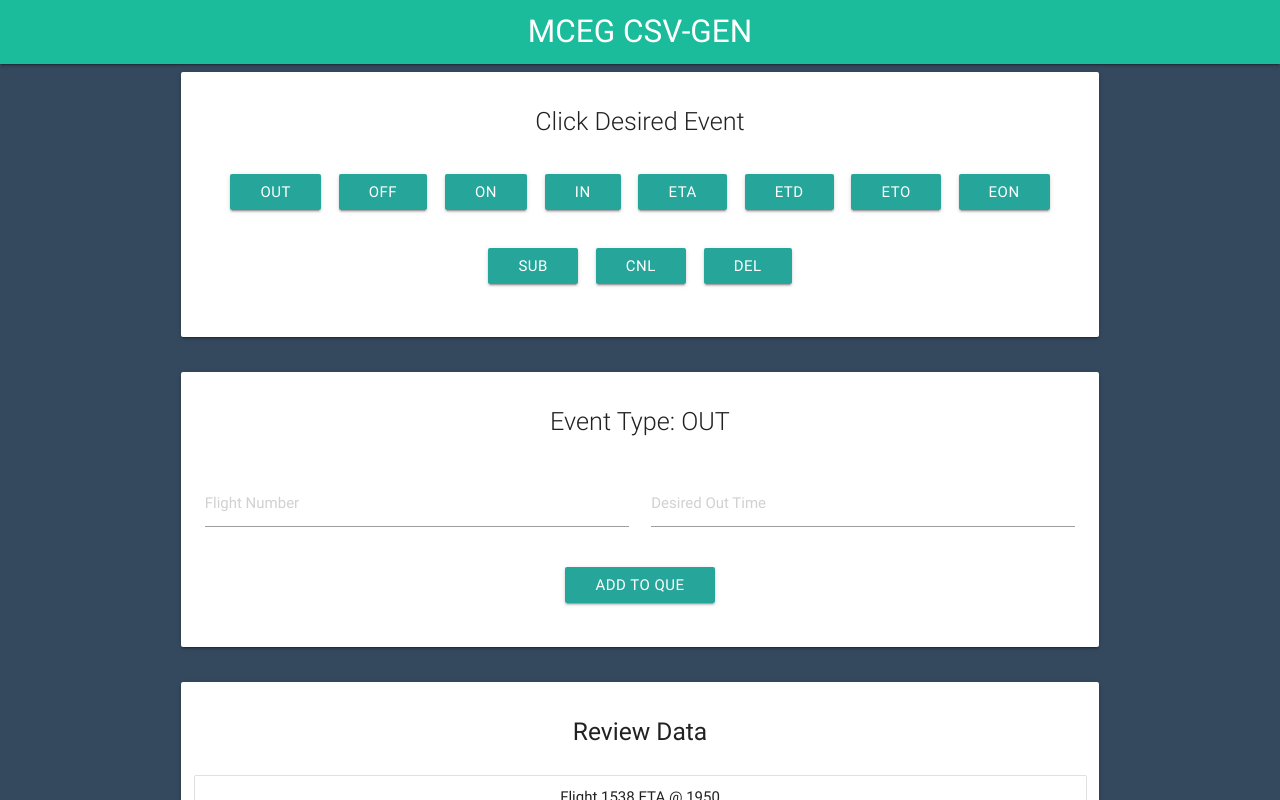
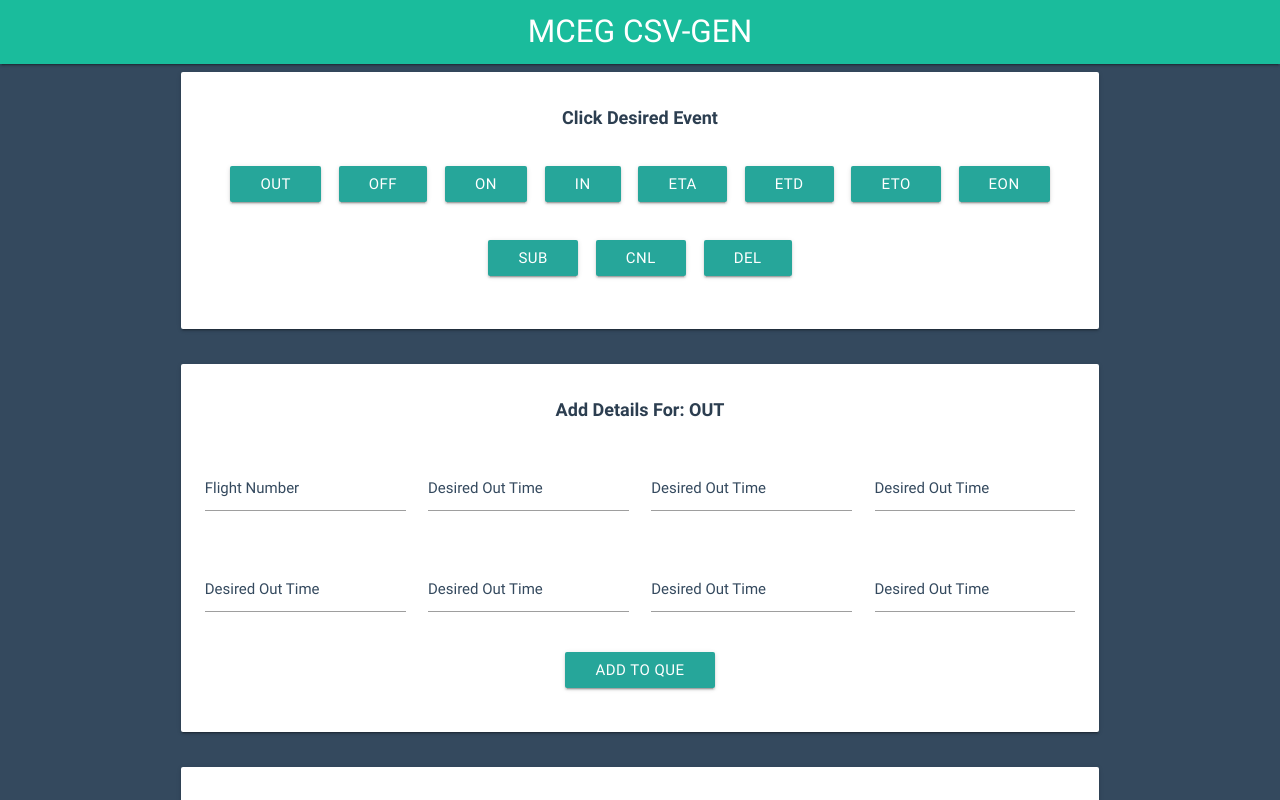
Before and after one commit to adnanmc/MCEG-CSV-GEN, an Angular app: page / in a window 1280 px wide. Shown: the top 800 px of the page. Built offline with nearby package versions, Linux system fonts and the light colour scheme; what ng2-materialize would draw is missing.

Commit message:
Minor gui update

```diff
--- a/src/app/app.component.css
+++ b/src/app/app.component.css
@@ -1,9 +1,3 @@
 nav {
   background-color: #1abc9c;
 }
-
-h5 {
-  font-size: 1.2rem;
-  color: #2c3e50;
-  font-weight: bold;
-}
--- a/src/app/events/events.component.html
+++ b/src/app/events/events.component.html
@@ -1,10 +1,10 @@
 
-<div class="row">
-  <div class="card-panel #ecf0f1">
+<div class="row center">
+  <div class="card-panel">
       <div class="row">
-        <h5 class="flow-text center">Click Desired Event</h5>
+        <h5>Click Desired Event</h5>
       </div>
-      <div class="row center">
+      <div class="row">
         <a class="waves-effect waves-light btn btn-evt">OUT</a>
         <a class="waves-effect waves-light btn btn-evt">OFF</a>
         <a class="waves-effect waves-light btn btn-evt">ON</a>
@@ -15,7 +15,7 @@
         <a class="waves-effect waves-light btn btn-evt">EON</a>
       </div>
 
-      <div class="row center">
+      <div class="row">
         <a class="waves-effect waves-light btn btn-evt">SUB</a>
         <a class="waves-effect waves-light btn btn-evt">CNL</a>
         <a class="waves-effect waves-light btn btn-evt">DEL</a>
--- a/src/app/form/form.component.css
+++ b/src/app/form/form.component.css
@@ -0,0 +1,15 @@
+::-webkit-input-placeholder { /* WebKit, Blink, Edge */
+  color: #34495e;
+}
+:-moz-placeholder { /* Mozilla Firefox 4 to 18 */
+ color: #34495e;
+}
+::-moz-placeholder { /* Mozilla Firefox 19+ */
+ color: #34495e;
+}
+:-ms-input-placeholder { /* Internet Explorer 10-11 */
+ color: #34495e;
+}
+::-ms-input-placeholder { /* Microsoft Edge */
+ color: #34495e;
+}
--- a/src/app/form/form.component.html
+++ b/src/app/form/form.component.html
@@ -1,17 +1,38 @@
-<div class="row">
-    <div class="card-panel #ecf0f1">
+<div class="row center">
+    <div class="card-panel">
       <div class="row">
-          <h5 class="flow-text center">Event Type: OUT</h5>
+          <h5>Add Details For: OUT</h5>
       </div>
       <div class="row">
-        <div class="input-field col s6">
+        <div class="input-field col s3">
           <input placeholder="Flight Number" type="text">
         </div>
-        <div class="input-field col s6">
+        <div class="input-field col s3">
+          <input placeholder="Desired Out Time" type="text">
+        </div>
+        <div class="input-field col s3">
+          <input placeholder="Desired Out Time" type="text">
+        </div>
+        <div class="input-field col s3">
+          <input placeholder="Desired Out Time" type="text">
+        </div>
+
+      </div>
+      <div class="row">
+        <div class="input-field col s3">
+          <input placeholder="Desired Out Time" type="text">
+        </div>
+        <div class="input-field col s3">
+          <input placeholder="Desired Out Time" type="text">
+        </div>
+        <div class="input-field col s3">
+          <input placeholder="Desired Out Time" type="text">
+        </div>
+        <div class="input-field col s3">
           <input placeholder="Desired Out Time" type="text">
         </div>
       </div>
-      <div class="row center">
+      <div class="row">
           <a class="waves-effect waves-light btn">Add to Que</a>
       </div>
     </div>
--- a/src/app/que/que.component.html
+++ b/src/app/que/que.component.html
@@ -1,5 +1,5 @@
 <div class="row">
-  <div class="card-panel #ecf0f1">
+  <div class="card-panel">
     <div class="row center">
       <h5>Review Data</h5>
     </div>
--- a/src/styles.css
+++ b/src/styles.css
@@ -2,3 +2,9 @@
 body {
   background-color: #34495e;
 }
+
+h5 {
+  font-size: 1.2rem;
+  color: #2c3e50;
+  font-weight: bold;
+}
```
